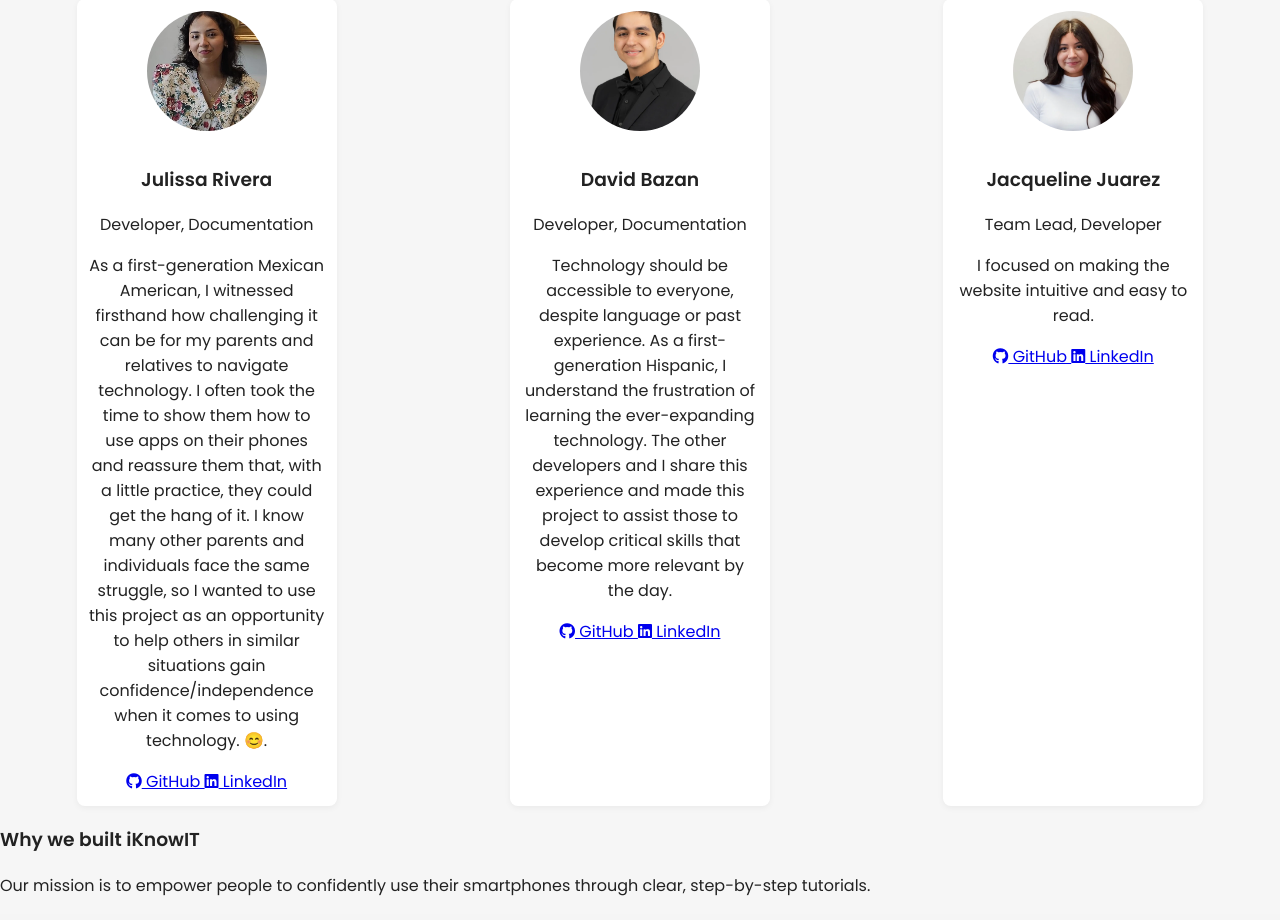
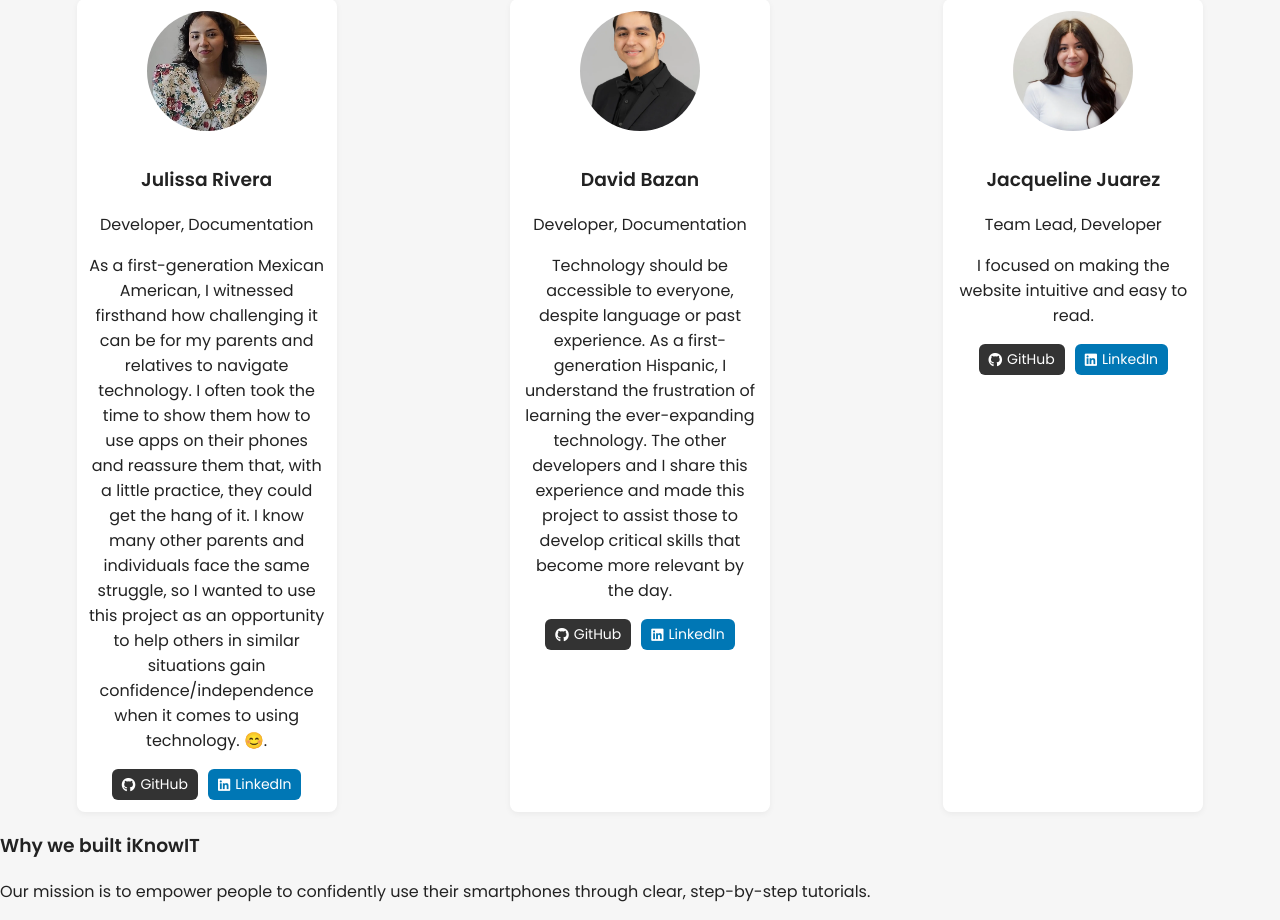
Before and after one commit to senior-project2025/INDY-6, a Flask app: page /about in a window 1280 px wide. Shown: the part 178-1098 px from the top of the page. Before the commit the page ends 1074 px from the top, so only its background shows below. Run offline with Flask 3, Linux system fonts and the light colour scheme; some libraries are stand-ins or nearby versions.

Commit message:
Enhance CSS with social link styles
Added styles for social links and member social section.

```diff
--- a/static/style.css
+++ b/static/style.css
@@ -209,6 +209,38 @@ body {
         margin-bottom: 8px;
         display: inline-block;
     }
+.member-social {
+    display: flex;
+    gap: 10px;
+    justify-content: center;
+    margin-top: 10px;
+}
+
+.social-link {
+    display: inline-flex;
+    align-items: center;
+    justify-content: center;
+    gap: 5px;
+    padding: 5px 10px;
+    border-radius: 6px;
+    color: white;
+    font-size: 14px;
+    text-decoration: none;
+    transition: transform 0.2s;
+}
+
+    .social-link.github {
+        background-color: #333;
+    }
+
+    .social-link.linkedin {
+        background-color: #0077b5;
+    }
+
+    .social-link:hover {
+        transform: translateY(-2px);
+    }
+
 
 .contact-body {
     max-width: 800px;
```
